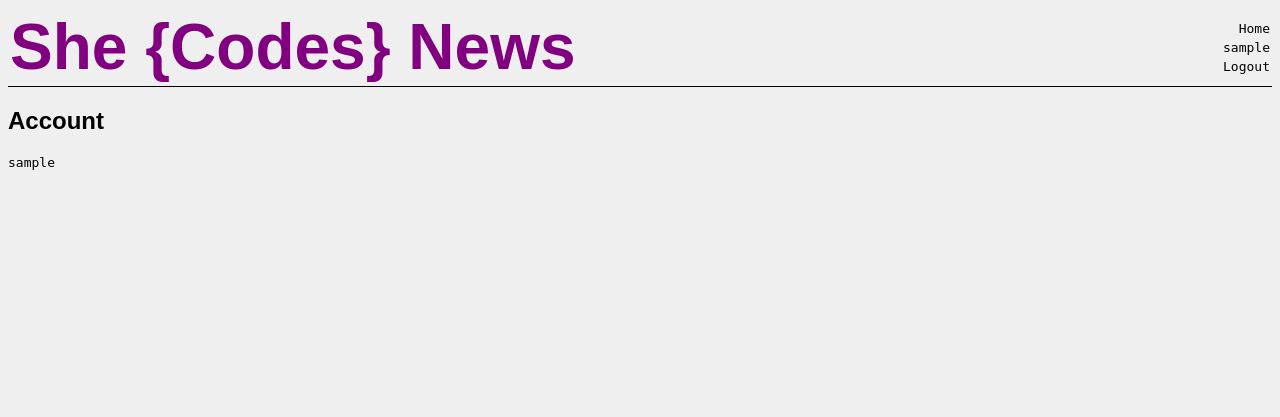
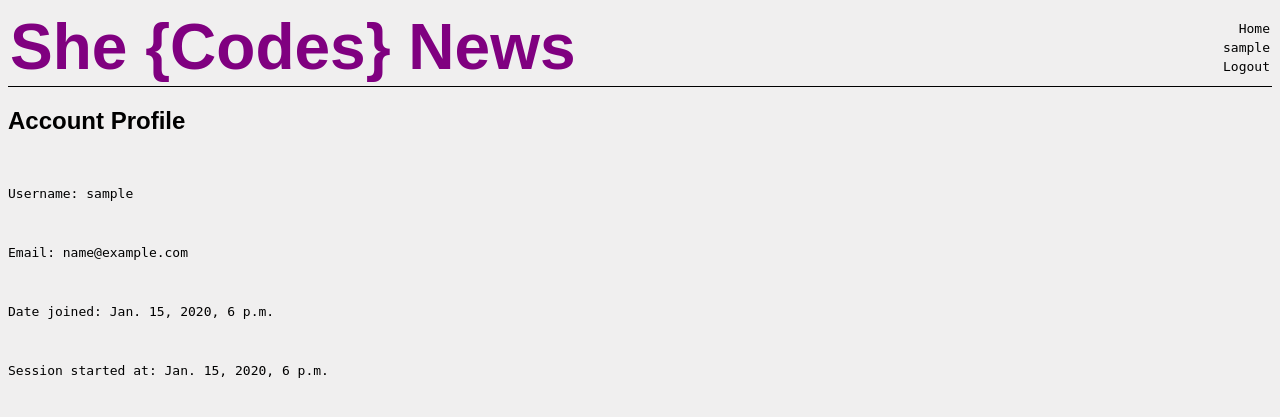
Before and after one commit to SheCodesAus/she-codes-django-news-project-genesisscv, a Django app: page /users/account-details/ in a window 1280 px wide. Shown: the top 417 px of the page. Run offline with Django 4.2, Linux system fonts and the light colour scheme; a user stored in the database is signed in; tables that the repository leaves empty hold one stand-in row (values such as "Sample post"); some web fonts are replaced.

Commit message:
edited account page

```diff
--- a/she_codes_news/users/templates/users/account.html
+++ b/she_codes_news/users/templates/users/account.html
@@ -1,9 +1,16 @@
 {% extends 'base.html' %}
+{% load static%}
+
 
 {% block content %}
 
-<h2>Account</h2>
+            <div id="user-profile">
+                <h2> Account Profile </h2><br>
 
-<p>{{ request.user.username}}</p>
+                <p> Username: {{ user.username }}</p> <br>
+                <p> Email: {{ user.email }} </p><br>
+                <p> Date joined: {{ user.date_joined }}</p> <br>
+                <p> Session started at: {{ user.last_login }}</p> <br>
+
 
 {% endblock %}
```
